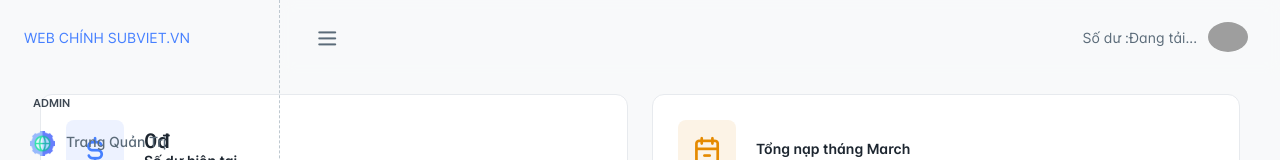
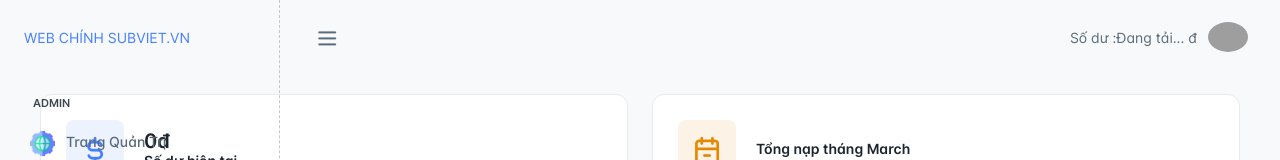
Before and after one commit to lkdlkd/fe-llsv, a React (Create React App) app: page /home in a window 1280 px wide. Shown: the top 160 px of the page. Built offline with nearby package versions, Linux system fonts and the light colour scheme; no server answers; sample sign-in values are in the browser's storage; grey boxes are pictures that could not be loaded.

Commit message:
bovcccccccv

```diff
--- a/src/components/Header.jsx
+++ b/src/components/Header.jsx
@@ -59,8 +59,8 @@ function Header({ user }) {
             {/* User Block */}
             <li className="dropdown pc-h-item header-user-profile">
               <span className="pc-mtext">
-                <label>Số dư :  </label>
-                {user ? user.balance : "Đang tải..."}
+                <label>Số dư :</label>
+                 {user ? user.balance : "Đang tải..."} đ
               </span>
               <a
                 className="pc-head-link dropdown-toggle arrow-none me-0"
```
